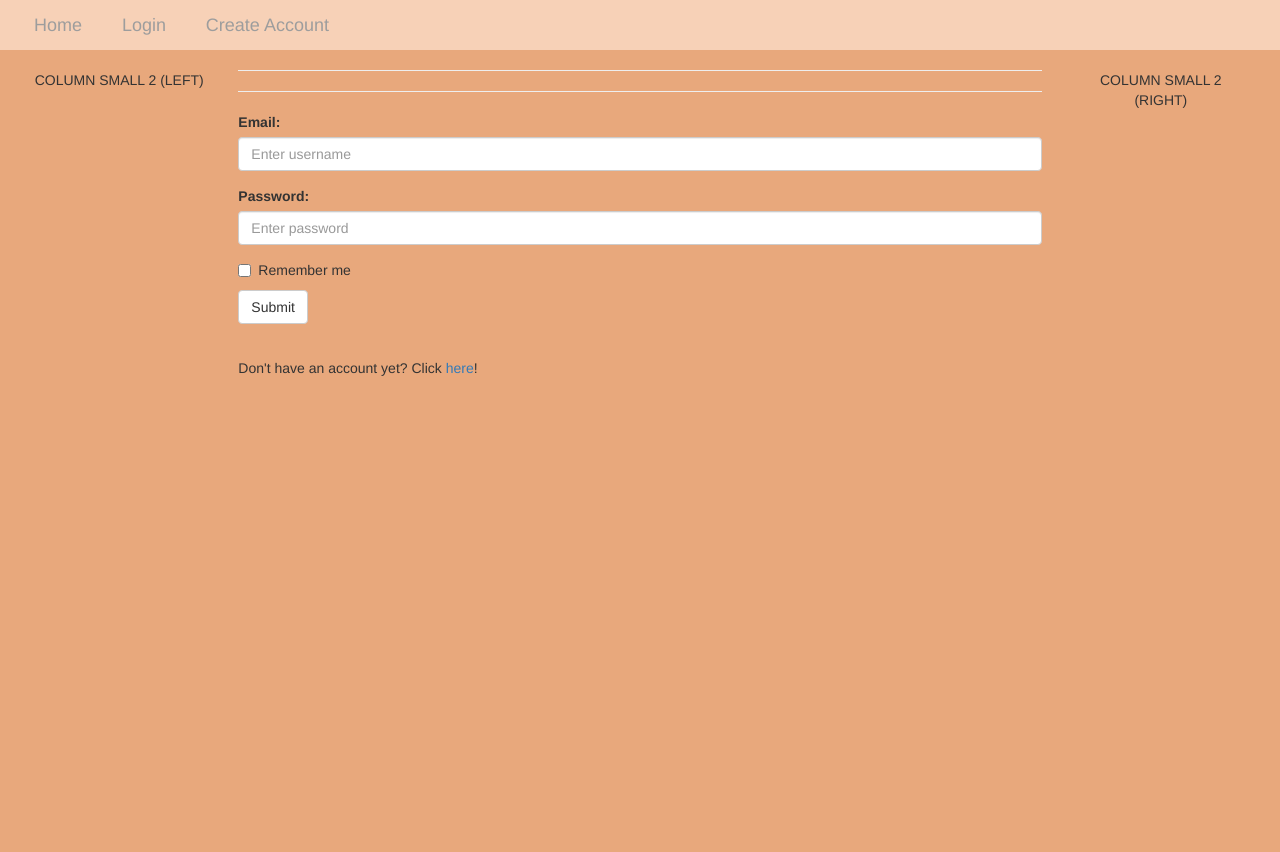
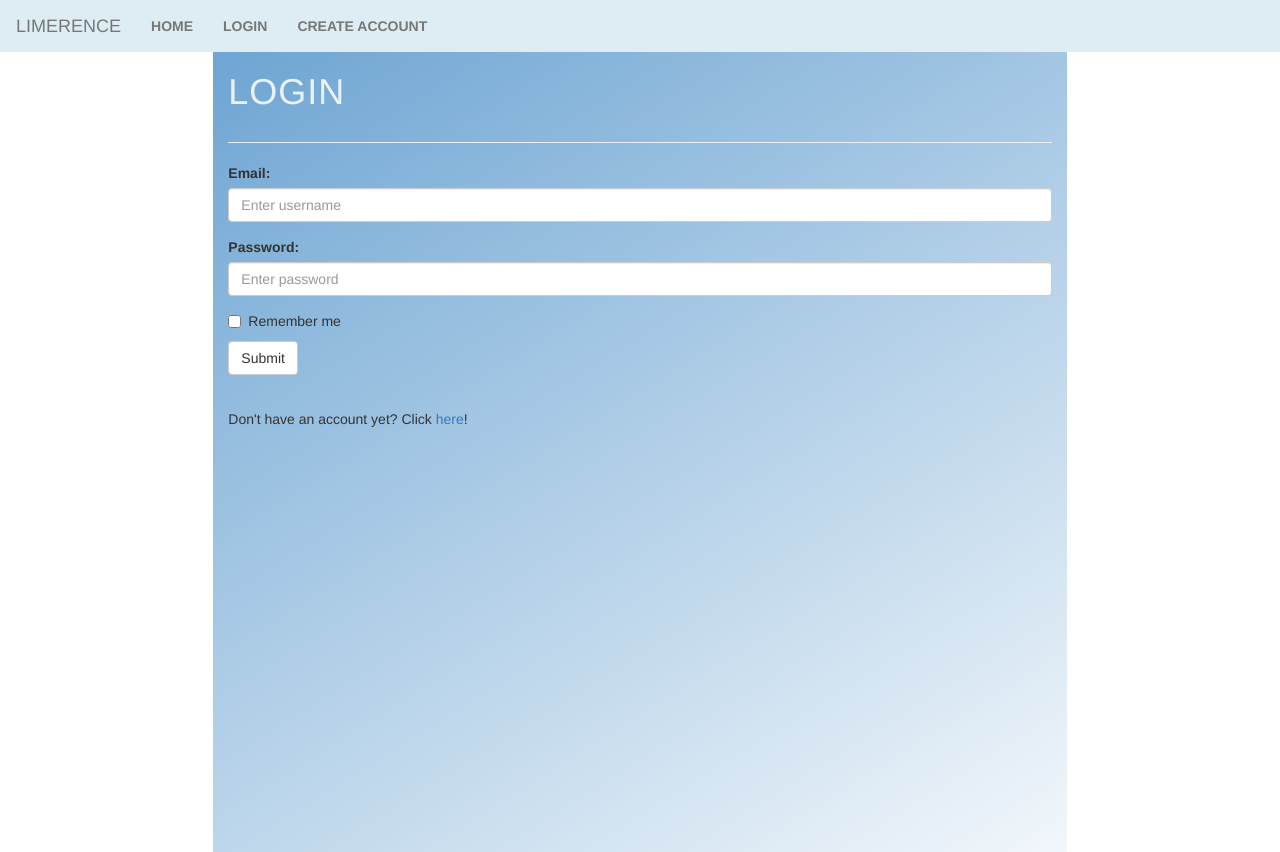
Before and after one commit to yuyangz/Limerence, a Flask app: page /login in a window 1280 px wide. Before the commit the page ends 376 px from the top, so only its background shows below. Run offline with Flask 2, Linux system fonts and the light colour scheme; some libraries are stand-ins or nearby versions.

Commit message:
Updated bootstrap for background

```diff
--- a/templates/login.html
+++ b/templates/login.html
@@ -7,25 +7,35 @@
 <link rel="stylesheet" type="text/css" href="static/home.css">
 
 <style>
-    /* Remove the navbar's default margin-bottom and rounded borders */
      .navbar {
+  background-color: #DEECF4;
       margin-bottom: 0;
   border-radius: 0;
+
+
+
    border-color: transparent;
-     background-color: #f7d1b7;
     }
 
+
     /* Set height of the grid so .sidenav can be 100% (adjust as needed) */
-    .row.content {height: 450px}
+  .row.content {height: 100%;
+
+  }
 
     /* Set gray background color and 100% height */
     .sidenav {
       padding-top: 20px;
      height: 100%;
+
+
   }
+
+
 
     /* Set black background color, white text and some padding */
     footer {
+
       color: white;
       padding: 15px;
     }
@@ -35,14 +45,59 @@
       .sidenav {
         height: auto;
   padding: 15px;
+
       }
-      .row.content {height:auto;}
+  .row.content { height:auto;
   }
+  }
+
+
+
+     #grad1 {
+    height: 100%;
+    background: #619DCF; /* For browsers that do not support gradients */
+    background: linear-gradient(to bottom right, #619DCF, white); /* Standard syntax (must be last) */
+}
+
+h1 {
+ font-family: 'Catamaran', 'Helvetica', 'Arial', 'sans-serif';
+  font-weight: 200;
+  letter-spacing: 1px;
+  color: #E9F2F7;
+  }
+
+  li{
+  font-weight: bold;
+     }
+
+
+
+  div.slide-left {
+  width:100%;
+  overflow:hidden;
+}
+div.slide-left h1 {
+  animation: slide-left 5s;
+}
+
+@keyframes slide-left {
+  from {
+    margin-left: 100%;
+    width: 300%;
+  }
+
+  to {
+    margin-left: 0%;
+    width: 100%;
+  }
+  }
+
   </style>
    </head>
 
 
-<body>
+<body id="grad1">
+
 
   {# Display flashed messages #}
   {% set messages = get_flashed_messages() %}
@@ -50,26 +105,32 @@
   {% for msg in messages %}
   <h1>{{msg}}</h1>
   {% endfor %}
-    <nav class="navbar navbar-inverse">
+  <nav class="navbar navbar-default">
   <div class="container-fluid">
     <div class="navbar-header">
-        <a href= "/"><button type="button" class="btn-lg btn-link">Home</button></a>
-     <a href= "/login"><button type="button" class="btn-lg btn-link">Login</button></a>
-     <a href= "/createaccount"><button type="button" class="btn-lg btn-link">Create Account</button></a>
+      <a class="navbar-brand" href="/">LIMERENCE</a>
     </div>
+    <ul class="nav navbar-nav">
+      <li><a href="/">HOME</a></li>
+      <li><a href="/login">LOGIN</a></li>
+      <li><a href="/createaccount">CREATE ACCOUNT</a></li>
+    </ul>
   </div>
 </nav>
 
-<div class="container-fluid text-center" style =  "background-color:  #E8A87C;>
 
-  <div class="row content">
-    <div class="col-sm-2 sidenav" style =  "background-color:  #E8A87C;">
-      COLUMN SMALL 2 (LEFT)
+<div class="container-fluid text-center"  id="grad1">
+
+  <div class="row content"  id="grad1">
+    <div class="col-sm-2 sidenav" style= "background-color:white;">
+
     </div>
 
-    <div class="col-sm-8 text-left" style =  "background-color:  #E8A87C;">
+    <div class="col-sm-8 text-left" >
 
-  <hr>
+  <div class="slide-left">
+<h1>LOGIN</h1>
+       </div>
   <hr>
     <form action="/auth">
     <div class="form-group">
@@ -89,9 +150,12 @@
     Don't have an account yet? Click <a href="createaccount">here</a>!
     </div>
 
-    <div class="col-sm-2 sidenav" style =  "background-color:  #E8A87C;">
-      COLUMN SMALL 2 (RIGHT)
+    <div class="col-sm-2 sidenav" style = "background-color: white" >
+
     </div>
+
+
+
     </div>
   </div>
 </div>
```
Also changed, not shown: templates/home.html (+10 -3 lines). Lines whose indentation alone changed are shown as unchanged.
